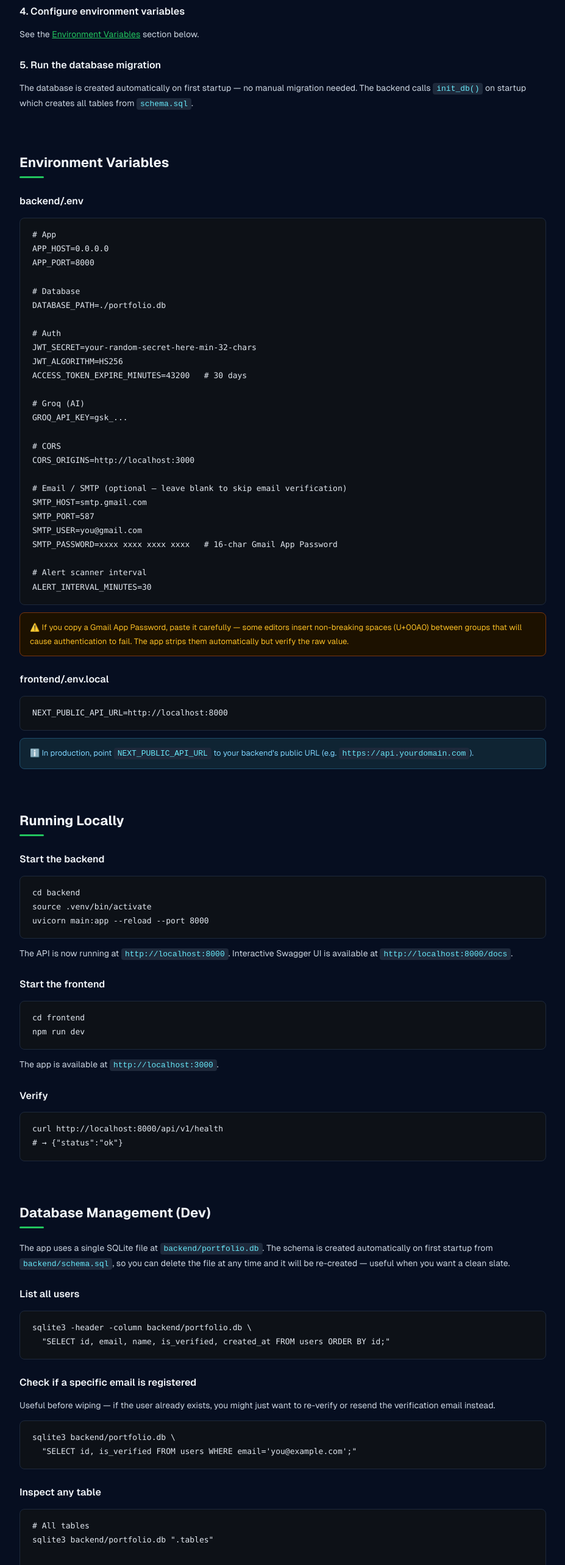
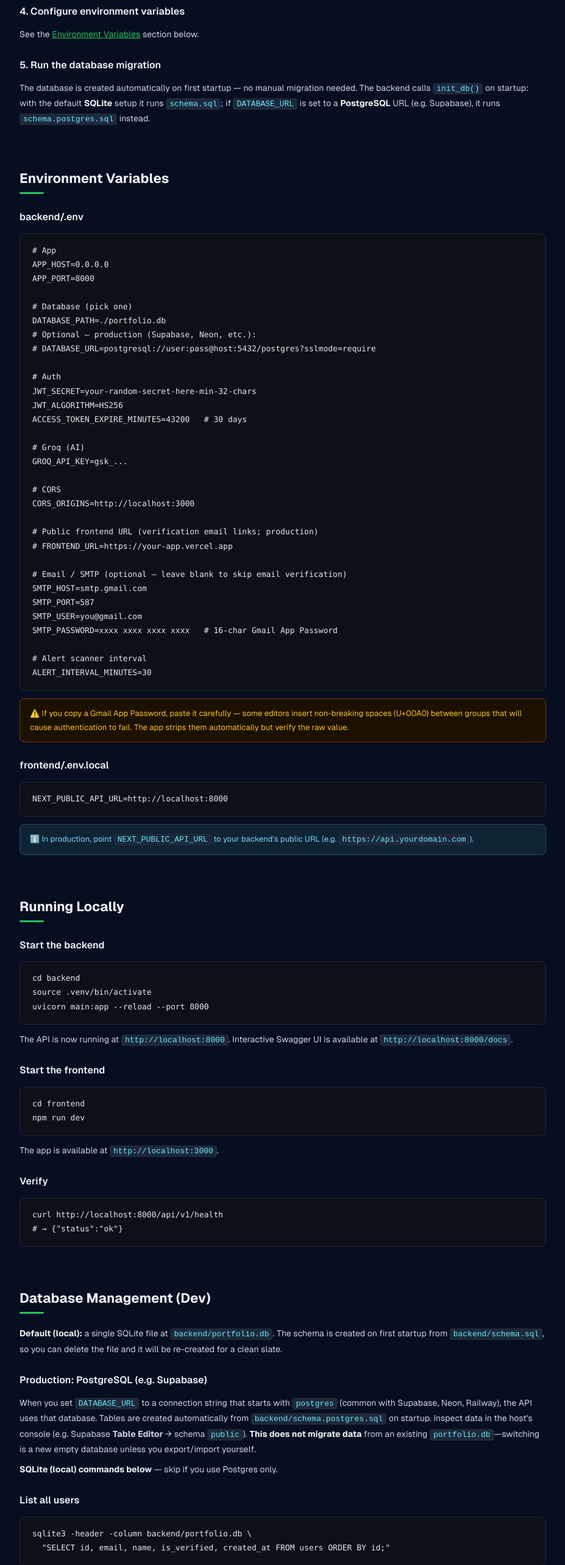
Before and after one commit to ashiqur-russel/stock-agent, a Next.js app in the folder frontend/: page /docs in a window 1280 px wide. Shown: the part 2200-4766 px from the top of the page at 61% size, without its empty margins (296-1223 px from the left). Built offline with nearby package versions, Linux system fonts and the light colour scheme; no server answers.

Commit message:
[SA-6] docs: root README; in-app /docs for Postgres and deploy env

```diff
--- a/frontend/src/app/docs/page.tsx
+++ b/frontend/src/app/docs/page.tsx
@@ -327,7 +327,7 @@ npm install`}</Code>
             <P>See the <button onClick={() => scrollTo('env-vars')} style={{ background: 'none', border: 'none', color: '#22c55e', cursor: 'pointer', textDecoration: 'underline', fontSize: 14, padding: 0 }}>Environment Variables</button> section below.</P>
 
             <H3>5. Run the database migration</H3>
-            <P>The database is created automatically on first startup — no manual migration needed. The backend calls <Code>init_db()</Code> on startup which creates all tables from <Code>schema.sql</Code>.</P>
+            <P>The database is created automatically on first startup — no manual migration needed. The backend calls <Code>init_db()</Code> on startup: with the default <strong style={{ color: '#f1f5f9' }}>SQLite</strong> setup it runs <Code>schema.sql</Code>; if <Code>DATABASE_URL</Code> is set to a <strong style={{ color: '#f1f5f9' }}>PostgreSQL</strong> URL (e.g. Supabase), it runs <Code>schema.postgres.sql</Code> instead.</P>
           </Section>
 
           {/* ── Env vars ── */}
@@ -337,8 +337,10 @@ npm install`}</Code>
 APP_HOST=0.0.0.0
 APP_PORT=8000
 
-# Database
+# Database (pick one)
 DATABASE_PATH=./portfolio.db
+# Optional — production (Supabase, Neon, etc.):
+# DATABASE_URL=postgresql://user:pass@host:5432/postgres?sslmode=require
 
 # Auth
 JWT_SECRET=your-random-secret-here-min-32-chars
@@ -350,6 +352,9 @@ GROQ_API_KEY=gsk_...
 
 # CORS
 CORS_ORIGINS=http://localhost:3000
+
+# Public frontend URL (verification email links; production)
+# FRONTEND_URL=https://your-app.vercel.app
 
 # Email / SMTP (optional — leave blank to skip email verification)
 SMTP_HOST=smtp.gmail.com
@@ -388,7 +393,11 @@ npm run dev`}</Code>
 
           {/* ── Database management (dev) ── */}
           <Section id='dev-db' title='Database Management (Dev)'>
-            <P>The app uses a single SQLite file at <Code>backend/portfolio.db</Code>. The schema is created automatically on first startup from <Code>backend/schema.sql</Code>, so you can delete the file at any time and it will be re-created — useful when you want a clean slate.</P>
+            <P><strong style={{ color: '#f1f5f9' }}>Default (local):</strong> a single SQLite file at <Code>backend/portfolio.db</Code>. The schema is created on first startup from <Code>backend/schema.sql</Code>, so you can delete the file and it will be re-created for a clean slate.</P>
+            <H3>Production: PostgreSQL (e.g. Supabase)</H3>
+            <P>When you set <Code>DATABASE_URL</Code> to a connection string that starts with <Code>postgres</Code> (common with Supabase, Neon, Railway), the API uses that database. Tables are created automatically from <Code>backend/schema.postgres.sql</Code> on startup. Inspect data in the host&apos;s console (e.g. Supabase <strong>Table Editor</strong> → schema <Code>public</Code>). <strong style={{ color: '#f1f5f9' }}>This does not migrate data</strong> from an existing <Code>portfolio.db</Code>—switching is a new empty database unless you export/import yourself.</P>
+
+            <P><strong style={{ color: '#f1f5f9' }}>SQLite (local) commands below</strong> — skip if you use Postgres only.</P>
 
             <H3>List all users</H3>
             <Code block>{`sqlite3 -header -column backend/portfolio.db \\
@@ -1030,11 +1039,15 @@ CMD ["node", "server.js"]`}</Code>
           {/* ── Deploy: Env ── */}
           <Section id='deploy-env' title='Deployment — Production Env'>
             <Warn>Never commit <Code>.env</Code> files with real secrets to version control.</Warn>
-            <P>For production deployments (OVH, VPS, etc.) set these environment variables on the server:</P>
+            <P>For production deployments (Render, VPS, etc.) set these environment variables on the server — use <strong style={{ color: '#f1f5f9' }}>either</strong> <Code>DATABASE_PATH</Code> (SQLite on a persistent volume) <strong style={{ color: '#f1f5f9' }}>or</strong> <Code>DATABASE_URL</Code> (PostgreSQL, e.g. Supabase), not both as primary stores:</P>
             <Code block>{`# backend
 JWT_SECRET=<cryptographically random 64-char string>
 CORS_ORIGINS=https://yourdomain.com
+FRONTEND_URL=https://yourdomain.com
+# SQLite (single instance + persistent disk), OR:
 DATABASE_PATH=/app/data/portfolio.db
+# PostgreSQL (recommended for serverless / multi-instance), e.g. Supabase:
+# DATABASE_URL=postgresql://postgres:xxx@...pooler...:5432/postgres?sslmode=require
 GROQ_API_KEY=gsk_...
 SMTP_USER=alerts@yourdomain.com
 SMTP_PASSWORD=<app password>
```
Also changed, not shown: 1 other file (tests, documents, lock files or other folders).
